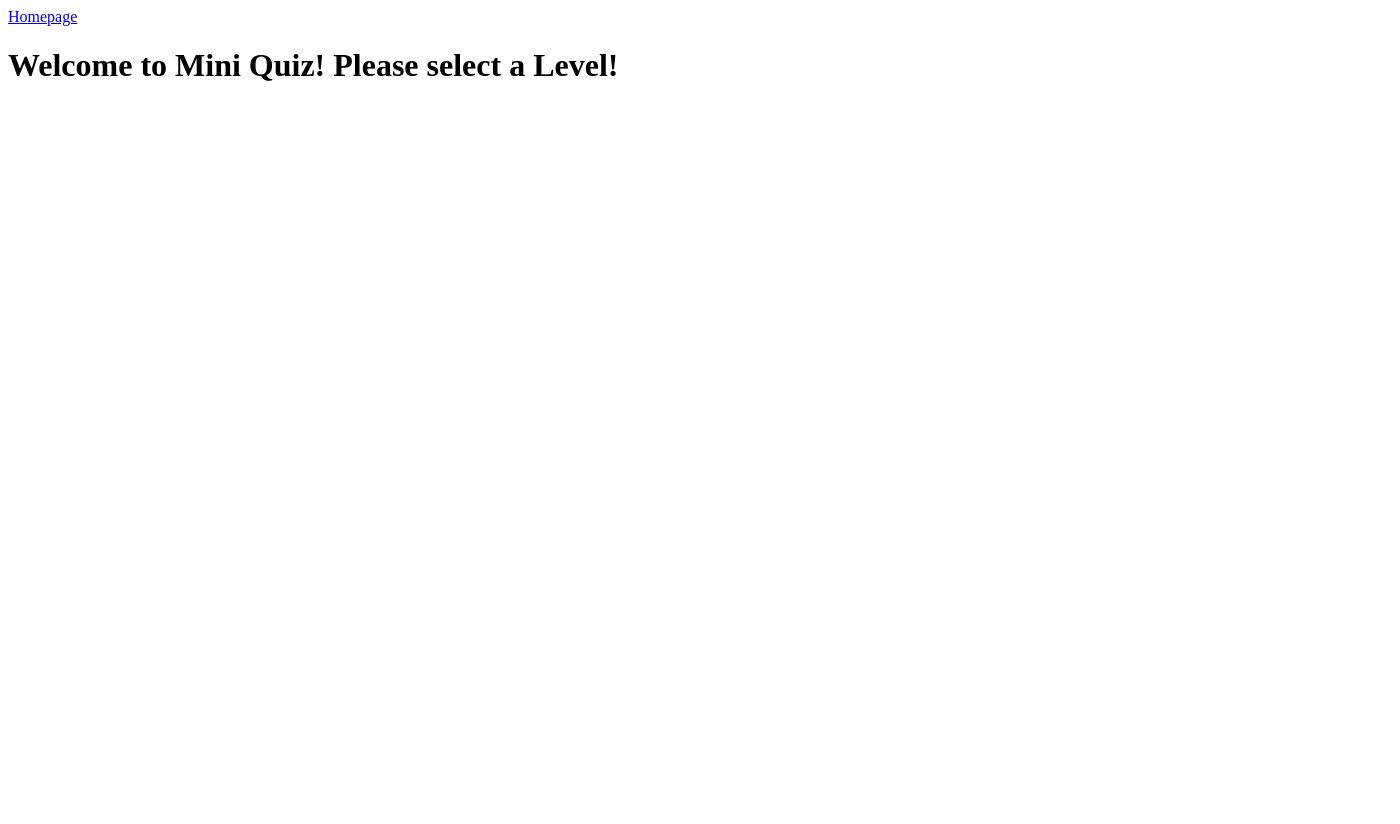
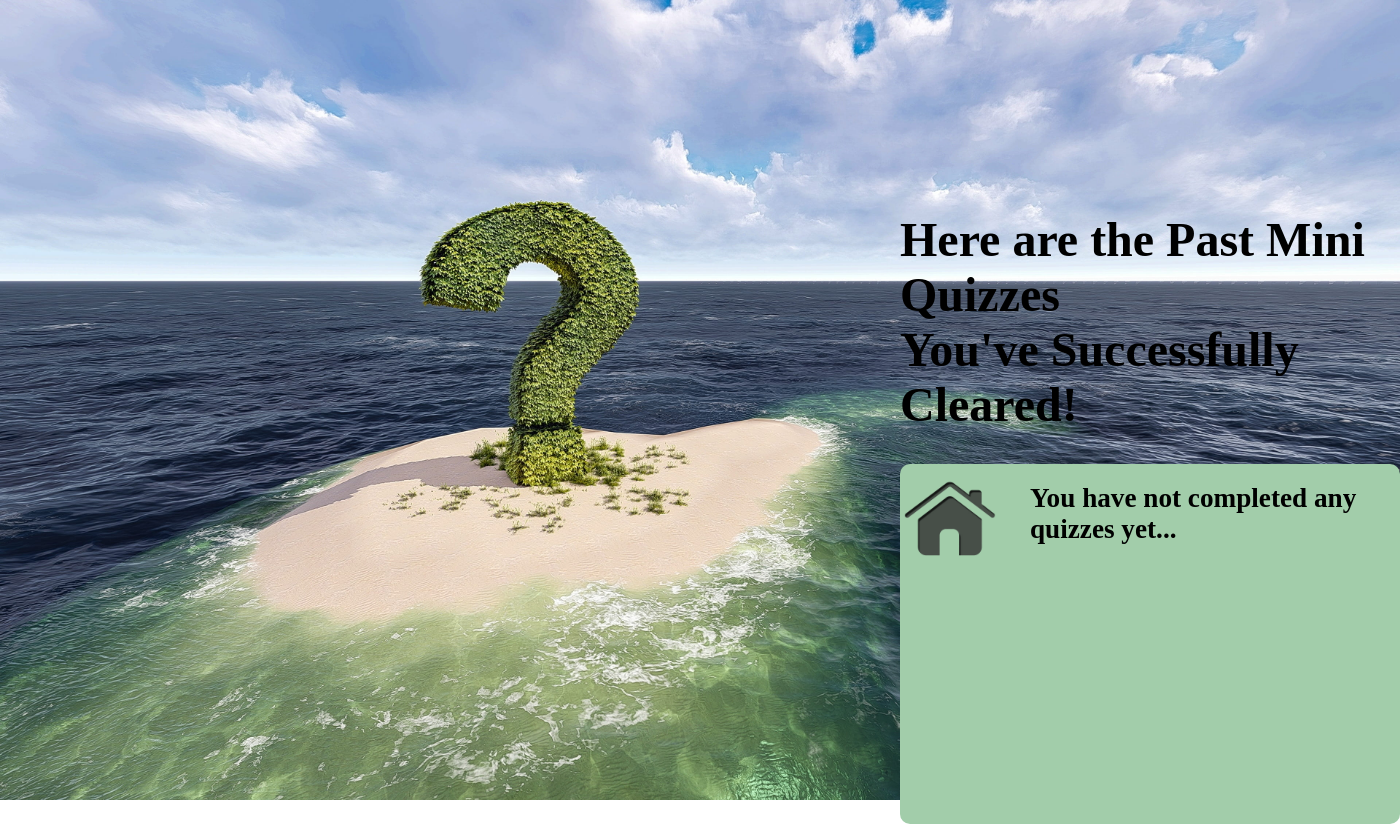
Before and after one commit to reynardo-tjhin/edu-platformer, a Django app: page /mini_quiz/ in a window 1400 px wide. Before the commit the page ends 81 px from the top, so only its background shows below. Run offline with Django 5.2, Linux system fonts and the light colour scheme; the visitor is signed in with stand-in values (Sample User, id 1); data that the repository does not hold is empty.

Commit message:
designed index page for mini quizzes

```diff
--- a/mini_quiz/admin.py
+++ b/mini_quiz/admin.py
@@ -20,7 +20,7 @@ class QuestionLinkInLine(admin.TabularInline):
 
 class MiniQuizAdmin(admin.ModelAdmin):
     fieldsets = [
-        (None, {"fields": ["quiz_id", "level", "genre", "summary", "time_limit"]}),
+        (None, {"fields": ["quiz_id", "level", "genre", "summary", "time_limit", "title"]}),
     ]
     inlines = [QuestionLinkInLine]
 admin.site.register(MiniQuiz, MiniQuizAdmin)
--- a/mini_quiz/models.py
+++ b/mini_quiz/models.py
@@ -9,6 +9,7 @@ class MiniQuiz(models.Model):
     quiz_id = models.IntegerField(primary_key=True)
 
     # the other attributes
+    title = models.CharField(max_length=50)
     level = models.IntegerField()
     genre = models.CharField(max_length=50) # may be used in the future
     summary = models.CharField(max_length=500) # summarises the learnings of the mini quiz
--- /dev/null
+++ b/mini_quiz/static/mini_quiz/index.css
@@ -0,0 +1,106 @@
+body {
+    position: relative;
+    height: 100vh;
+    width: 100vw;
+    overflow: hidden;
+
+    margin: 0px;
+}
+
+body::before {
+    content: '';
+    position: absolute;
+    top: 0;
+    left: 0;
+    height: 100%;
+    width: 100%;
+    background: url("/static/mini_quiz/images/question-mark-island.jpg");
+
+    background-size: 100% 100%;
+
+    background-repeat: no-repeat;
+
+    z-index: -1;
+}
+
+.title {
+    /* paddings and margins */
+    padding-top: 180px;
+    margin-left: 900px;
+
+    font-size: 1.5rem;
+    font-weight: bolder;
+}
+
+.box {
+    /* paddings and margins */
+    margin-left: 900px;
+
+    display: flex;
+    flex-direction: row;
+    /* align-items: center; */
+
+    /* background */
+    background: #A2CDAA;
+    border-radius: 10px;
+
+    /* size of the div container */
+    height: 360px;
+    width: 500px;
+}
+.home {
+    width: 100px;
+    height: 100px;
+
+    background: white;
+    background: url("/static/mini_quiz/images/home-icon.png");
+
+    background-size: 100% 100%;
+}
+.home a {
+    display: block;
+    width: 100%;
+    height: 100%;
+}
+.mini-quiz-list {
+    /* overflow for scrolling */
+    overflow-y: scroll;
+
+    /* display */
+    display: flex;
+    flex-direction: column;
+    align-items: center;
+
+    /* shape of the container */
+    width: 400px;
+    height: 360px;
+}
+.mini-quiz-list button {
+    /* paddings and margins */
+    margin-top: 20px;
+    margin-bottom: 10px;
+
+    /* background */
+    background: white;
+
+    /* borders */
+    border: 2px white solid;
+    border-radius: 10px;
+
+    /* shape */
+    height: 50px;
+    width: 360px;
+
+    /* fonts */
+    font-size: 0.9rem;
+    font-weight: bold;
+}
+.mini-quiz-list button:hover {
+    cursor: pointer;
+    background: darkblue;
+    color: white;
+}
+.mini-quiz-list h1 {
+    font-size: 1.7rem;
+    padding-left: 30px;
+}
--- a/mini_quiz/templates/mini_quiz/index.html
+++ b/mini_quiz/templates/mini_quiz/index.html
@@ -6,25 +6,59 @@
     <title>Mini Quiz Table of Contents</title>
 
     {% load static %}
-    <link rel="stylesheet" href="{% static 'mini_quiz/style.css' %}">
+    <link rel="stylesheet" href="{% static 'mini_quiz/index.css' %}">
 </head>
 <body>
-    <div class="temp-navigation">
-        <a href="{% url 'player:home' %}">Homepage</a>
+    <!-- title for the index -->
+    <div class="title">
+        <h1>Here are the Past Mini Quizzes<br>
+            You've Successfully Cleared!</h1>
     </div>
 
-    <div class="title">
-        <h1>Welcome to Mini Quiz! Please select a Level!</h1>
-    </div>
+    <!-- show a list of mini quizzes -->
+    <div class="box">
 
-    <div class="mini-quiz-list">
-        {% if list_of_mini_quizzes %}
-        <ul>
+        <div class="home">
+            <a href="{% url 'player:dashboard' %}"></a>
+        </div>
+
+        <div class="mini-quiz-list">
+            <!-- if list of mini quizzes are available -->
+            {% if list_of_mini_quizzes %}
+
+            <!-- iterate each mini quiz in the list -->
             {% for mn_quiz in list_of_mini_quizzes %}
-                <li><a href="{% url 'mini_quiz:start_quiz' mn_quiz.quiz_id %}">Level {{ mn_quiz.level }}</a>; Summary: {{ mn_quiz.summary }}</li>
+
+                <a href="{% url 'mini_quiz:start_quiz' mn_quiz.quiz_id %}">
+                    <button>
+                        <p>
+                            LEVEL {{ mn_quiz.level }}: {{ mn_quiz.title }}
+                        </p>
+                    </button>
+                </a>
             {% endfor %}
-        </ul>
+
+            <!-- testing for many levels cleared -->
+            <!-- <a href="#"><button><p>BLOCKED! (FOR OVERFLOW)</p></button></a>
+            <a href="#"><button><p>BLOCKED! (FOR OVERFLOW)</p></button></a>
+            <a href="#"><button><p>BLOCKED! (FOR OVERFLOW)</p></button></a>
+            <a href="#"><button><p>BLOCKED! (FOR OVERFLOW)</p></button></a>
+            <a href="#"><button><p>BLOCKED! (FOR OVERFLOW)</p></button></a>
+            <a href="#"><button><p>BLOCKED! (FOR OVERFLOW)</p></button></a>
+            <a href="#"><button><p>BLOCKED! (FOR OVERFLOW)</p></button></a>
+            <a href="#"><button><p>BLOCKED! (FOR OVERFLOW)</p></button></a>
+            <a href="#"><button><p>BLOCKED! (FOR OVERFLOW)</p></button></a>
+            <a href="#"><button><p>BLOCKED! (FOR OVERFLOW)</p></button></a>
+            <a href="#"><button><p>BLOCKED! (FOR OVERFLOW)</p></button></a>
+            <a href="#"><button><p>BLOCKED! (FOR OVERFLOW)</p></button></a>
+            <a href="#"><button><p>BLOCKED! (FOR OVERFLOW)</p></button></a>
+            <a href="#"><button><p>BLOCKED! (FOR OVERFLOW)</p></button></a>
+            <a href="#"><button><p>BLOCKED! (FOR OVERFLOW)</p></button></a> -->
+
+        {% else %}
+            <h1>You have not completed any quizzes yet...</h1>
         {% endif %}
+        </div>
     </div>
 </body>
 </html>
--- a/mini_quiz/templates/mini_quiz/start_quiz.html
+++ b/mini_quiz/templates/mini_quiz/start_quiz.html
@@ -33,7 +33,7 @@
         <!-- buttons -->
         <div class="buttons">
             <div class="back-button">
-                <a href="{% url 'platformer:index' %}">
+                <a href="{% url 'player:dashboard' %}">
                     <button class="btn">NOT READY 😔</button>
                 </a>
             </div>
--- a/mini_quiz/views.py
+++ b/mini_quiz/views.py
@@ -23,9 +23,18 @@ def index(request: HttpRequest) -> HttpResponse:
     if (not request.user.is_authenticated):
         return render(request, "player/home.html")
 
+    # get the current level of the player
+    current_level = request.user.current_level
+
+    # get a list of mini quizzes until the (current level - 1)
     list_of_mini_quizzes = MiniQuiz.objects.order_by("level")
+    available_past_quizzes = []
+    for mini_quiz in list_of_mini_quizzes:
+        if (mini_quiz.level <= current_level - 1):
+            available_past_quizzes.append(mini_quiz)
+
     context = {
-        "list_of_mini_quizzes": list_of_mini_quizzes,
+        "list_of_mini_quizzes": available_past_quizzes,
     }
     return render(request, "mini_quiz/index.html", context)
 
@@ -165,7 +174,7 @@ def check_answer(request: HttpRequest, quiz_id: int, question_id: int, answer_id
             # update the player's level
             player = Player.objects.get(username=request.user.username)
             quiz = MiniQuiz.objects.get(quiz_id=quiz_id)
-            player.current_level = quiz.level + 1
+            player.current_level = max(player.current_level, quiz.level + 1)
             player.save()
             print("Player's level successfully increases!")
 
--- a/player/static/player/dashboard.css
+++ b/player/static/player/dashboard.css
@@ -81,7 +81,7 @@ body::before {
 }
 .heading-title h2 {
     color: #222; /* darker color for better contrast */
-    font-size: 5rem;
+    font-size: 4.2rem;
     font-weight: bold;
 
     /* Center horizontally */
```
Also changed, not shown: README.md, mini_quiz/migrations/0004_miniquiz_title.py (added), mini_quiz/static/mini_quiz/images/home-icon.png (added).
